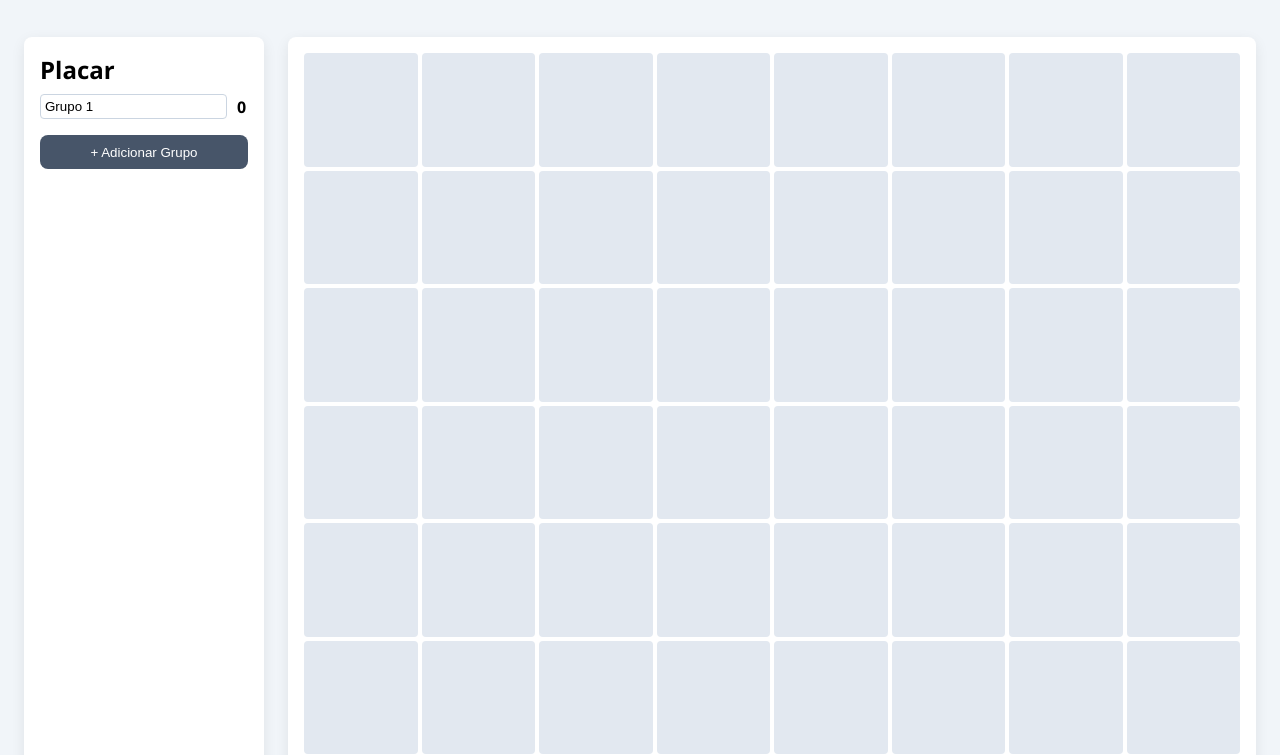
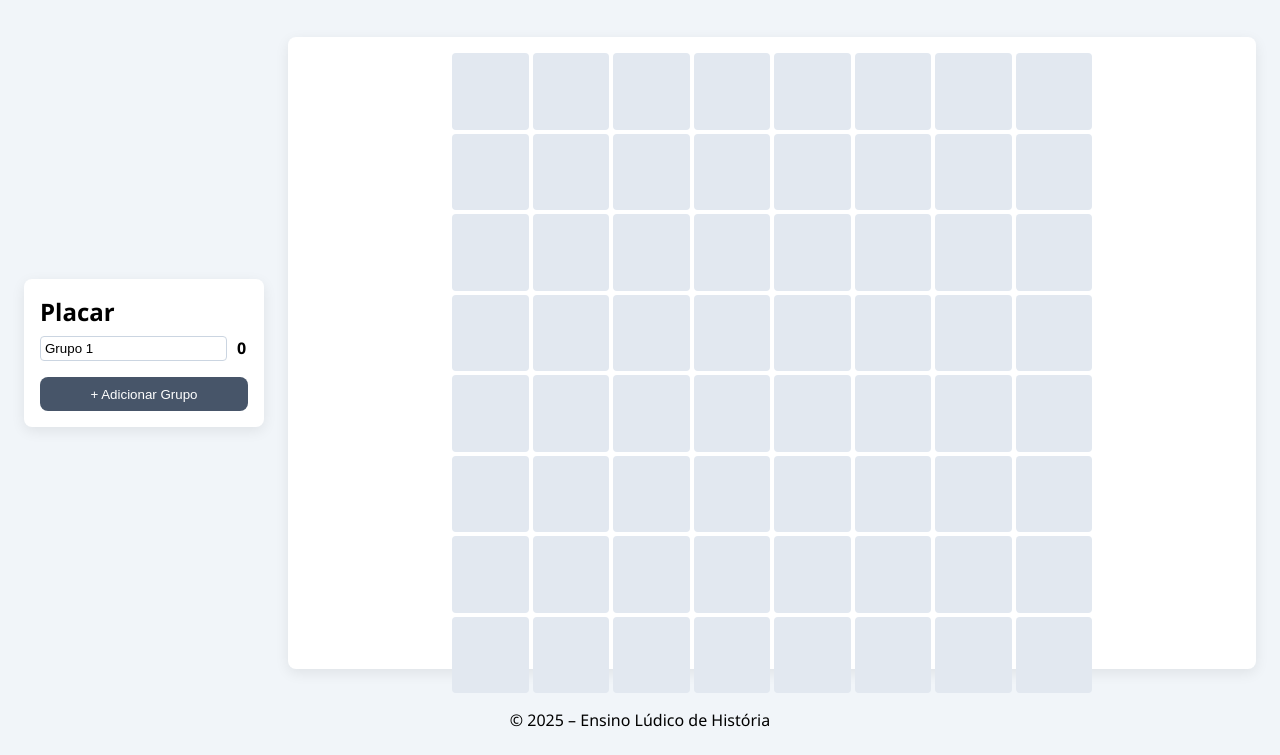
Before and after one commit to pedromottanunes/campominado, a plain HTML site: page index.html in a window 1280 px wide. Shown: the part 84-839 px from the top of the page. Drawn offline with Linux system fonts and the light colour scheme.

Commit message:
Update style.css

```diff
--- a/style.css
+++ b/style.css
@@ -31,6 +31,10 @@ main {
   grid-template-columns: 240px 1fr;
   gap: 1.5rem;
   padding: 1.5rem;
+
+   /* NOVO – altura exata da área útil                           */
+  height: calc(100vh - 160px);        /* 160 px ≈ header (80) + footer (80)  */
+  align-items: center;                /* centraliza verticalmente            */
 }
 
 #scoreBoard, #gameArea {
@@ -77,6 +81,15 @@ main {
   grid-template-columns: repeat(8, 1fr);
   gap: .25rem;
   user-select: none;
+
+/* NOVO – garante que a grade nunca ultrapasse a janela */
+  width: 80vmin;                      /* 80 % da menor dimensão da tela      */
+  height: 80vmin;                     /* mantém 1:1 → sem barra de rolagem   */
+  max-width: calc(100vw - 300px);     /* reserva ~240 px do placar + gaps    */
+  max-height: calc(100vh - 200px);    /* reserva header/footer + paddings    */
+
+  margin: auto;                       /* centraliza dentro de #gameArea      */
+
 }
 .tile {
   background: var(--tile);
```
